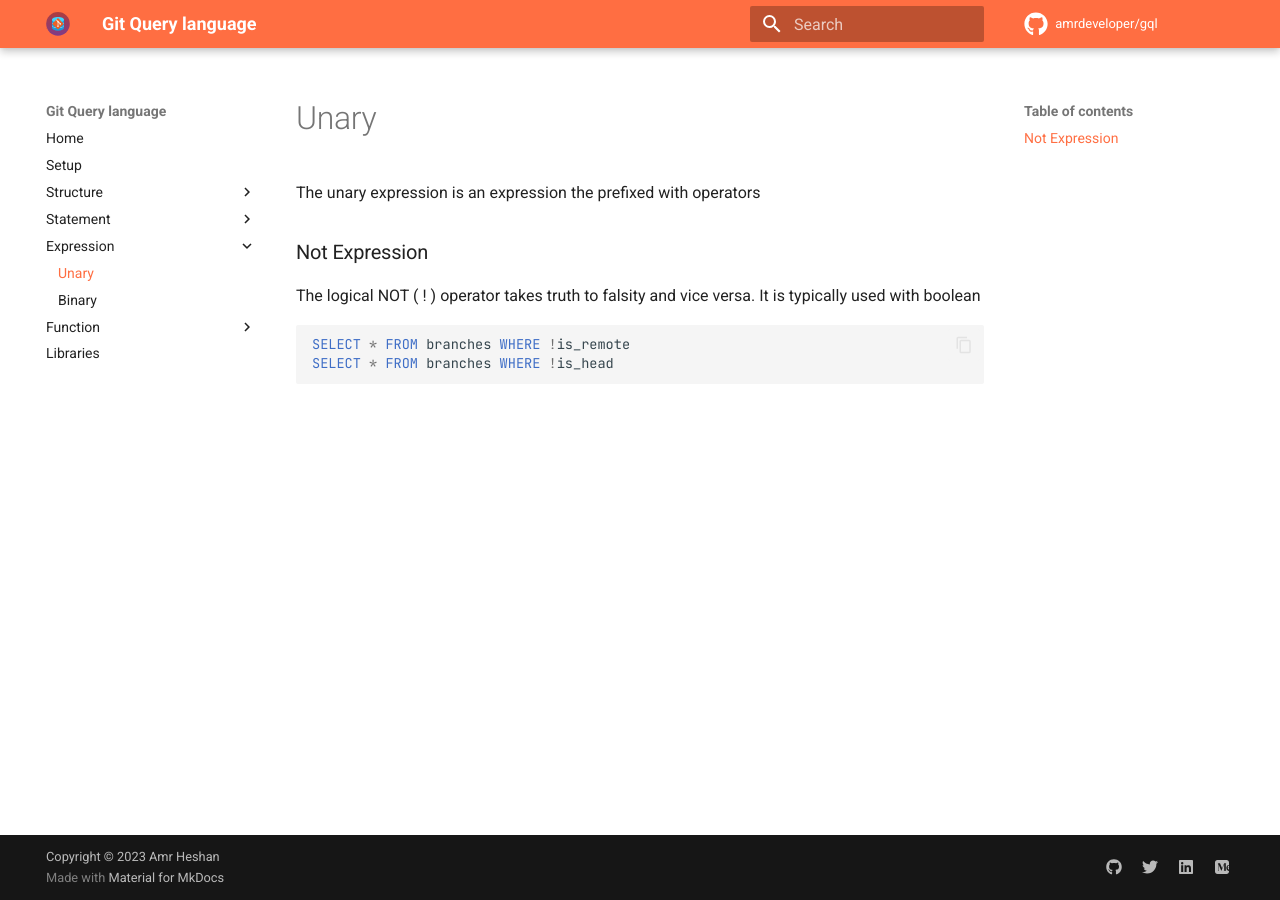
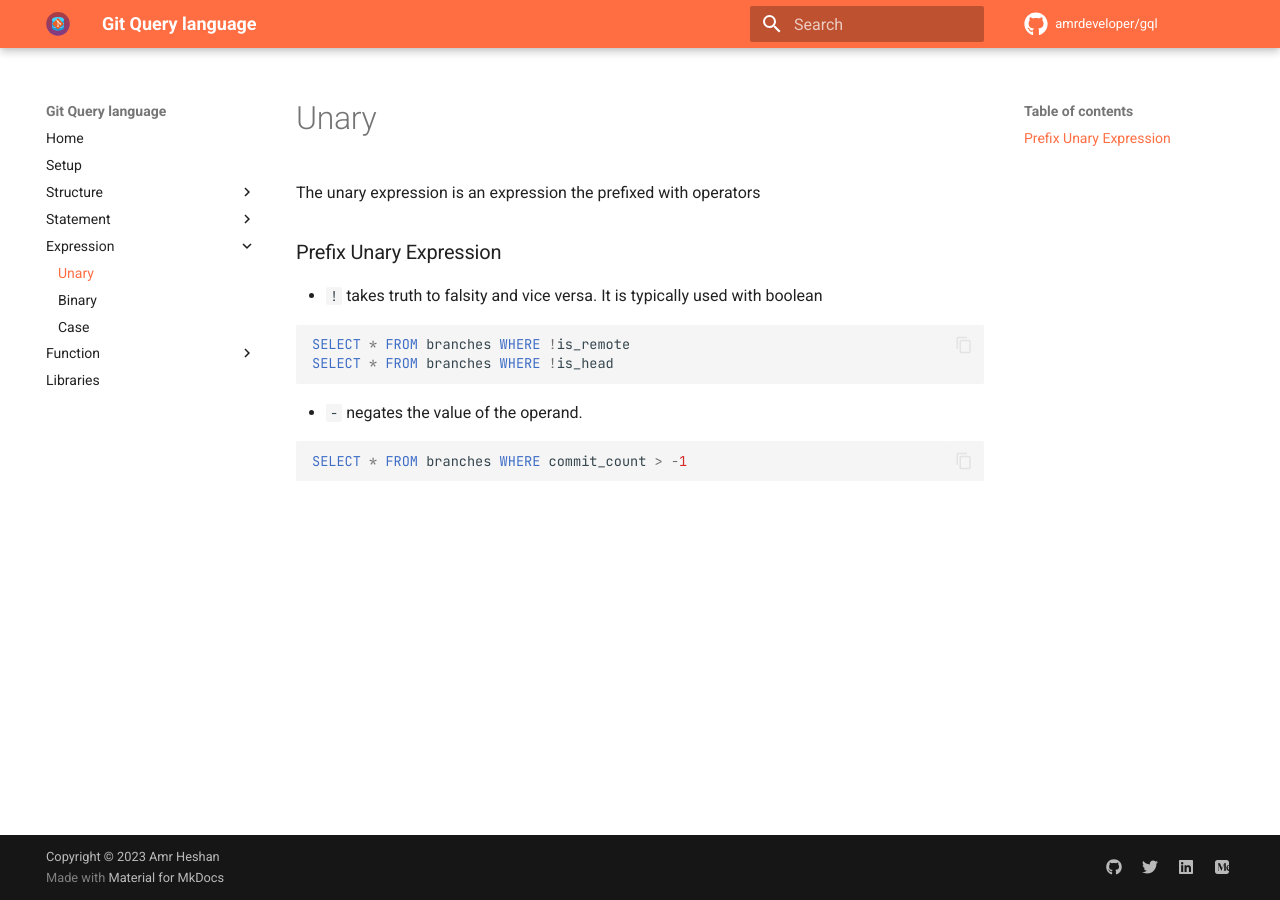
Before and after one commit to AmrDeveloper/GQL, an MkDocs documentation site: the page built from docs/expression/unary.md, in a window 1280 px wide. Built offline with MkDocs 1.6.1 and Material for MkDocs 9.7.7, drawn with Linux system fonts in a browser that asks for light colours; comment, search, counter and statistics services are not loaded.

Commit message:
Add docs for prefix unary minus expression

````diff
--- a/docs/expression/unary.md
+++ b/docs/expression/unary.md
@@ -1,9 +1,15 @@
 The unary expression is an expression the prefixed with operators
 
-### Not Expression
-The logical NOT ( ! ) operator takes truth to falsity and vice versa. It is typically used with boolean
+### Prefix Unary Expression
+- `!` takes truth to falsity and vice versa. It is typically used with boolean
 
 ```sql
 SELECT * FROM branches WHERE !is_remote
 SELECT * FROM branches WHERE !is_head
 ```
+
+- `-` negates the value of the operand.
+
+```sql
+SELECT * FROM branches WHERE commit_count > -1
+```
--- a/mkdocs.yml
+++ b/mkdocs.yml
@@ -59,6 +59,7 @@ nav:
   - Expression:
       - Unary: expression/unary.md
       - Binary: expression/binary.md
+      - Case: expression/case.md
   - Function:
       - Transformation: function/transformations.md
       - Aggregations: function/aggregations.md
````
